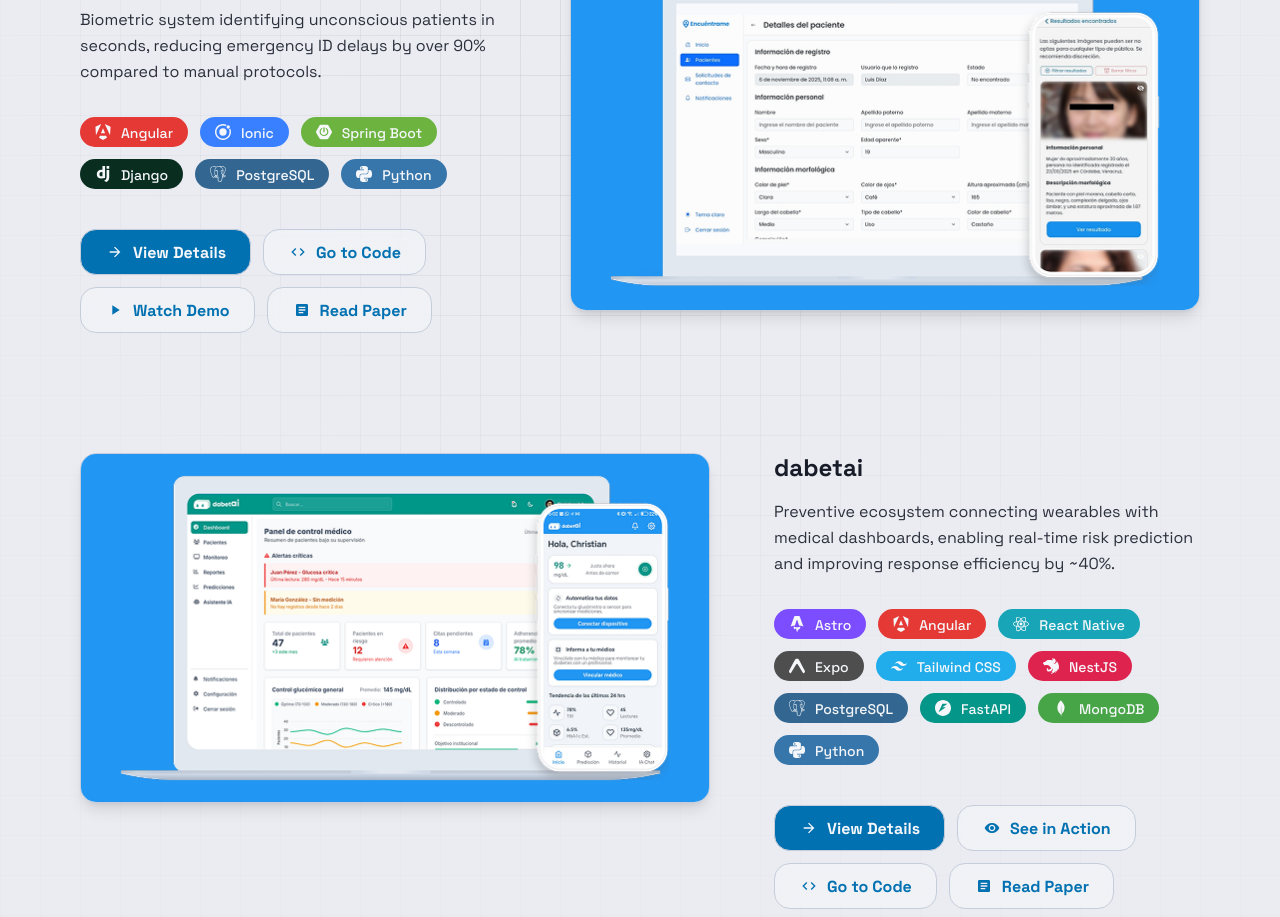
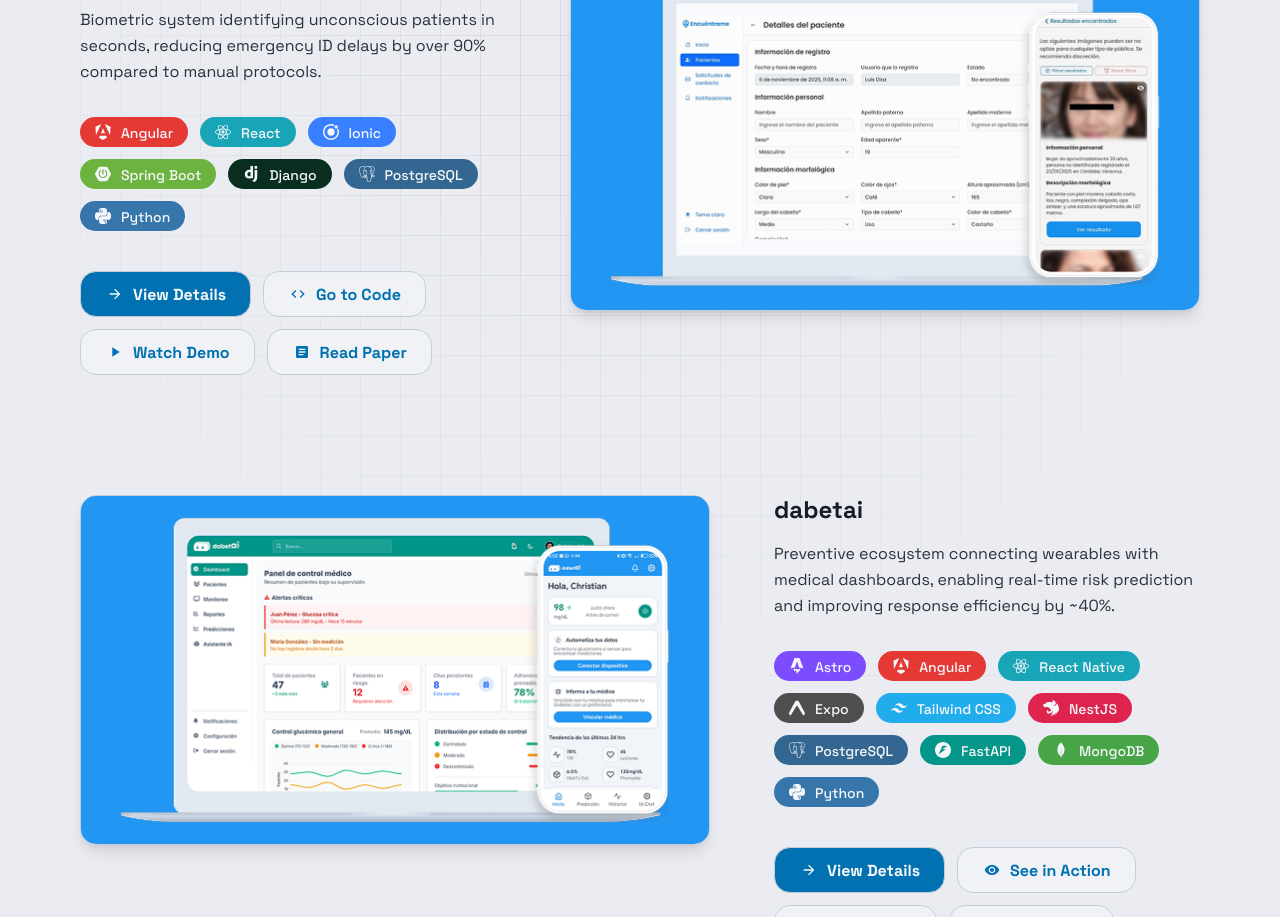
Before and after one commit to chrisssp/portfolio, a Next.js app: page /en in a window 1280 px wide. Shown: the part 4100-5017 px from the top of the page. Built offline with nearby package versions, Linux system fonts and the light colour scheme.

Commit message:
fix: update project links and tech stack for iapex

```diff
--- a/i18n/modules/projects/iapex.ts
+++ b/i18n/modules/projects/iapex.ts
@@ -6,6 +6,7 @@ export const projectIapex = {
       heroImagePath: "/assets/images/projects/iapex/hero.png",
       techStack: [
          "angular",
+         "react",
          "ionic",
          "springboot",
          "django",
@@ -13,7 +14,7 @@ export const projectIapex = {
          "python",
       ],
       links: [
-         { type: "github", url: "https://github.com/aescobar80/IAPEX_APP-WEB" },
+         { type: "github", url: "https://github.com/iapex-org" },
          { type: "video", url: "https://youtu.be/WPlo9SK-dgw" },
          {
             type: "paper",
@@ -27,7 +28,7 @@ export const projectIapex = {
             links: [
                {
                   type: "github",
-                  url: "https://github.com/aescobar80/API-REST-IAPEX",
+                  url: "https://github.com/iapex-org/core-api",
                },
                {
                   type: "paper",
@@ -37,11 +38,11 @@ export const projectIapex = {
          },
          {
             imagePath: "/assets/images/projects/iapex/specific2.png",
-            techStack: ["angular", "ionic", "tailwindcss"],
+            techStack: ["react", "ionic", "tailwindcss"],
             links: [
                {
                   type: "github",
-                  url: "https://github.com/aescobar80/IAPEX-MOBILE-APP",
+                  url: "https://github.com/iapex-org/mobile-app",
                },
             ],
          },
@@ -51,7 +52,7 @@ export const projectIapex = {
             links: [
                {
                   type: "github",
-                  url: "https://github.com/aescobar80/IAPEX_APP-WEB",
+                  url: "https://github.com/iapex-org/web-app",
                },
             ],
          },
```
